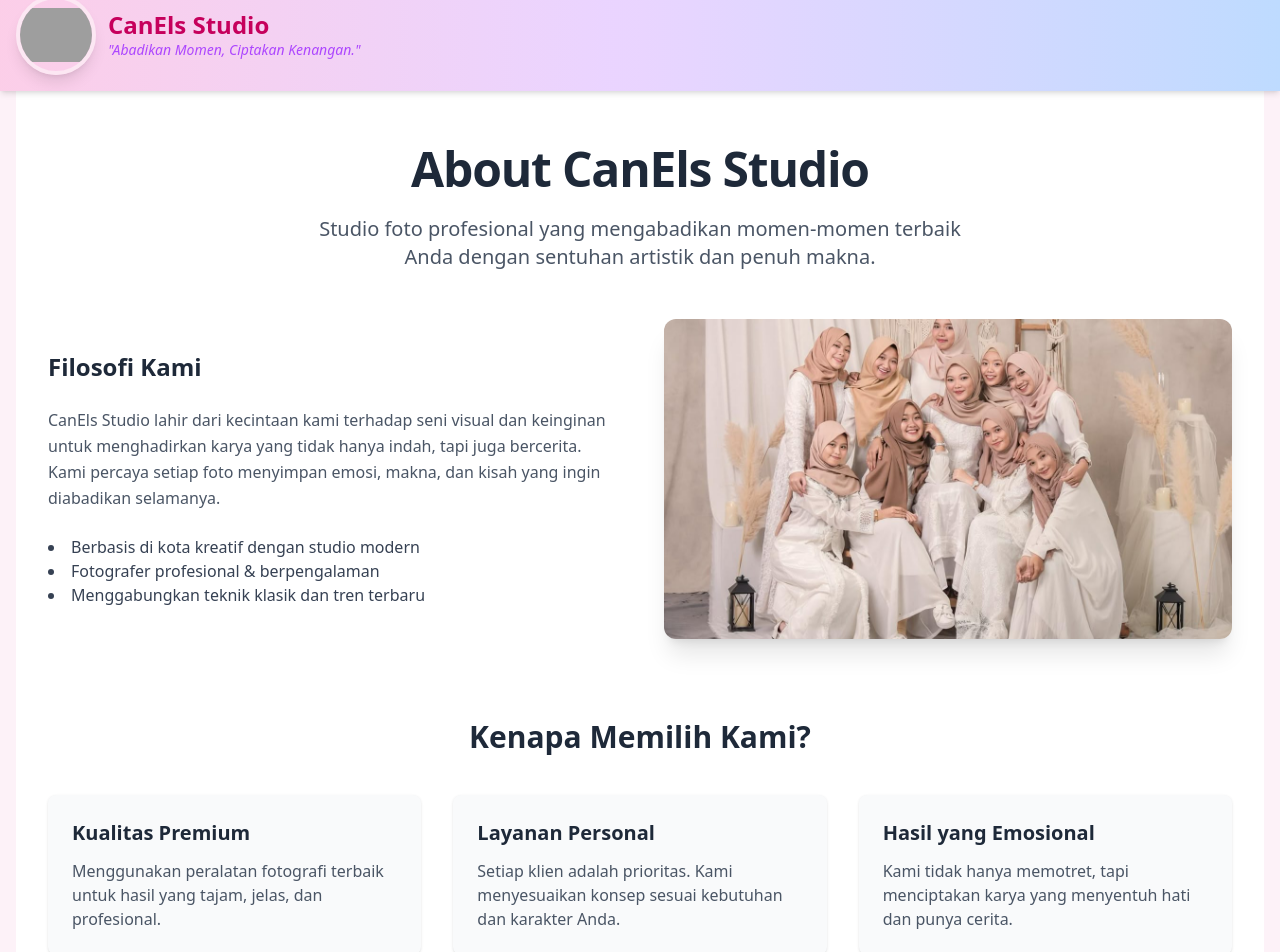
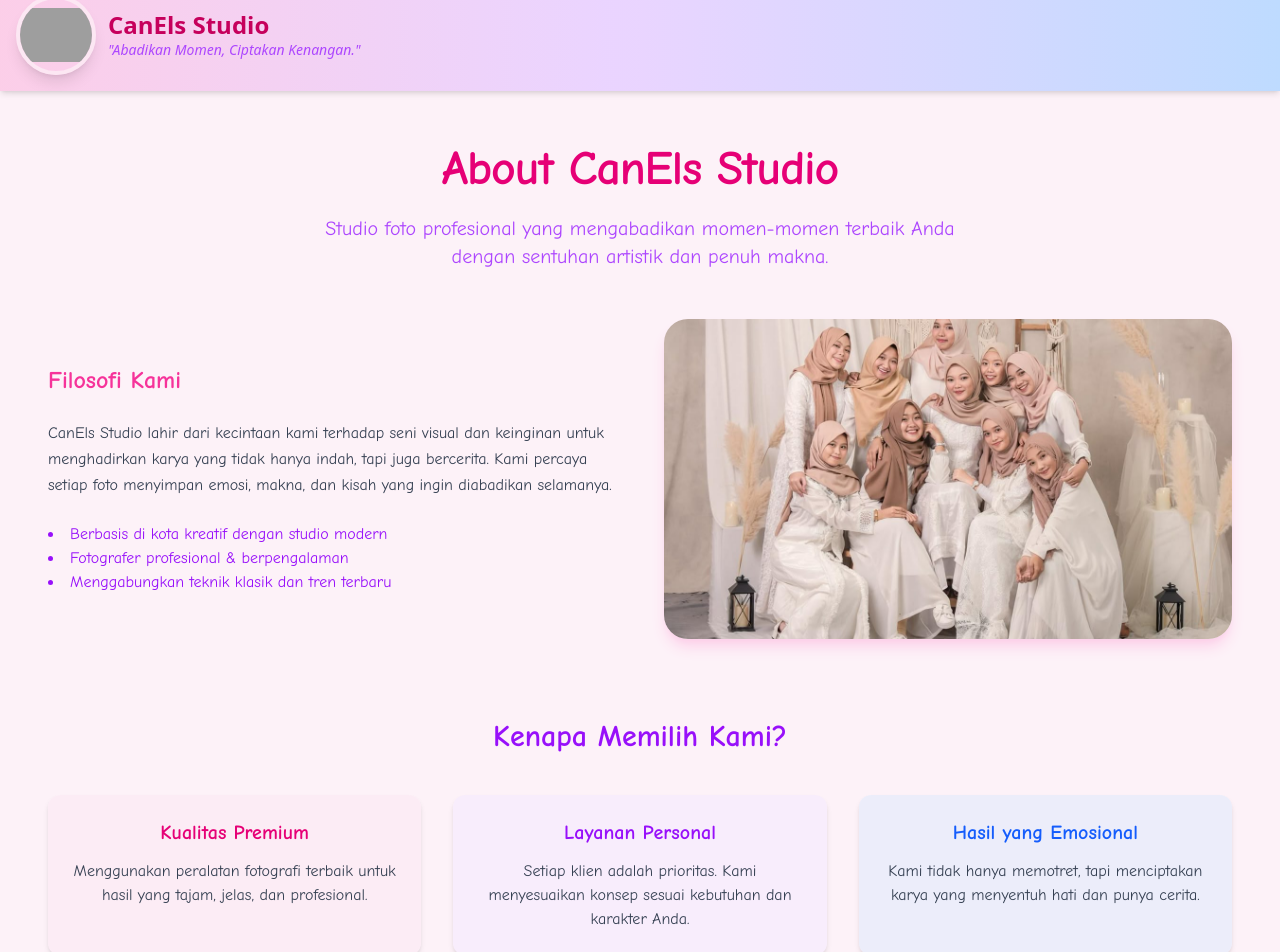
Before and after one commit to lanarizha/web-studio-foto, a Vue app: page /about in a window 1280 px wide. Shown: the part 21-973 px from the top of the page. Built offline with nearby package versions, Linux system fonts and the light colour scheme; no server answers; grey boxes are pictures that could not be loaded.

Commit message:
PRBH tampilan about

```diff
--- a/src/pages/hal-cust/About.vue
+++ b/src/pages/hal-cust/About.vue
@@ -1,25 +1,25 @@
 <template>
   <LayoutPage>
-    <section class="bg-white text-gray-800 min-h-screen py-12 px-4 sm:px-8">
+    <section class="bg-pink-50 text-gray-800 min-h-screen py-12 px-4 sm:px-8 font-comic">
       <!-- Judul Utama -->
-      <div class="text-center mb-12">
-        <h1 class="text-4xl sm:text-5xl font-bold mb-4 leading-tight tracking-tight">About CanEls Studio</h1>
-        <p class="text-gray-600 text-lg sm:text-xl max-w-2xl mx-auto">
+      <div class="text-center mb-12 animate-fade-in-down">
+        <h1 class="text-4xl sm:text-5xl font-extrabold text-pink-600 mb-4 leading-tight tracking-tight">About CanEls Studio</h1>
+        <p class="text-purple-500 text-lg sm:text-xl max-w-2xl mx-auto">
           Studio foto profesional yang mengabadikan momen-momen terbaik Anda dengan sentuhan artistik dan penuh makna.
         </p>
       </div>
 
       <!-- Grid Info -->
-      <div class="grid md:grid-cols-2 gap-12 items-center mb-20">
+      <div class="grid md:grid-cols-2 gap-12 items-center mb-20 animate-fade-in">
         <!-- Teks -->
-        <div class="space-y-6">
-          <h2 class="text-2xl font-semibold">Filosofi Kami</h2>
-          <p class="text-gray-600 leading-relaxed">
-           CanEls Studio lahir dari kecintaan kami terhadap seni visual dan keinginan untuk menghadirkan karya yang
+        <div class="space-y-6 text-gray-700">
+          <h2 class="text-2xl font-bold text-pink-500">Filosofi Kami</h2>
+          <p class="leading-relaxed">
+            CanEls Studio lahir dari kecintaan kami terhadap seni visual dan keinginan untuk menghadirkan karya yang
             tidak hanya indah, tapi juga bercerita. Kami percaya setiap foto menyimpan emosi, makna, dan kisah yang
             ingin diabadikan selamanya.
           </p>
-          <ul class="list-disc list-inside text-gray-700">
+          <ul class="list-disc list-inside text-purple-600">
             <li>Berbasis di kota kreatif dengan studio modern</li>
             <li>Fotografer profesional & berpengalaman</li>
             <li>Menggabungkan teknik klasik dan tren terbaru</li>
@@ -31,38 +31,38 @@
           <img
             src="/src/assets/studio-1.jpg"
             alt="Studio Interior"
-            class="rounded-xl shadow-xl w-full object-cover aspect-video transition-transform duration-500 group-hover:scale-105"
+            class="rounded-3xl shadow-lg shadow-pink-200 w-full object-cover aspect-video transition-transform duration-500 group-hover:scale-105"
           />
           <div
-            class="absolute inset-0 bg-black/20 rounded-xl opacity-0 group-hover:opacity-100 transition-opacity duration-500"
+            class="absolute inset-0 bg-pink-100/20 rounded-3xl opacity-0 group-hover:opacity-100 transition-opacity duration-500"
           ></div>
         </div>
       </div>
 
       <!-- Kenapa Memilih Kami -->
       <div class="mb-16">
-        <h2 class="text-3xl font-semibold text-center mb-10">Kenapa Memilih Kami?</h2>
+        <h2 class="text-3xl font-bold text-center text-purple-600 mb-10">Kenapa Memilih Kami?</h2>
         <div class="grid md:grid-cols-3 gap-8">
-          <div class="bg-gray-50 p-6 rounded-lg shadow hover:shadow-md transition-all duration-300">
-            <h3 class="text-xl font-semibold mb-3">Kualitas Premium</h3>
-            <p class="text-gray-600">Menggunakan peralatan fotografi terbaik untuk hasil yang tajam, jelas, dan profesional.</p>
+          <div class="bg-pink-100/50 p-6 rounded-xl shadow-md hover:shadow-lg hover:scale-[1.02] transition-all duration-300 text-center">
+            <h3 class="text-xl font-bold text-pink-600 mb-3">Kualitas Premium</h3>
+            <p class="text-gray-700">Menggunakan peralatan fotografi terbaik untuk hasil yang tajam, jelas, dan profesional.</p>
           </div>
-          <div class="bg-gray-50 p-6 rounded-lg shadow hover:shadow-md transition-all duration-300">
-            <h3 class="text-xl font-semibold mb-3">Layanan Personal</h3>
-            <p class="text-gray-600">Setiap klien adalah prioritas. Kami menyesuaikan konsep sesuai kebutuhan dan karakter Anda.</p>
+          <div class="bg-purple-100/50 p-6 rounded-xl shadow-md hover:shadow-lg hover:scale-[1.02] transition-all duration-300 text-center">
+            <h3 class="text-xl font-bold text-purple-600 mb-3">Layanan Personal</h3>
+            <p class="text-gray-700">Setiap klien adalah prioritas. Kami menyesuaikan konsep sesuai kebutuhan dan karakter Anda.</p>
           </div>
-          <div class="bg-gray-50 p-6 rounded-lg shadow hover:shadow-md transition-all duration-300">
-            <h3 class="text-xl font-semibold mb-3">Hasil yang Emosional</h3>
-            <p class="text-gray-600">Kami tidak hanya memotret, tapi menciptakan karya yang menyentuh hati dan punya cerita.</p>
+          <div class="bg-blue-100/50 p-6 rounded-xl shadow-md hover:shadow-lg hover:scale-[1.02] transition-all duration-300 text-center">
+            <h3 class="text-xl font-bold text-blue-600 mb-3">Hasil yang Emosional</h3>
+            <p class="text-gray-700">Kami tidak hanya memotret, tapi menciptakan karya yang menyentuh hati dan punya cerita.</p>
           </div>
         </div>
       </div>
 
       <!-- Mini Galeri -->
-      <div>
-        <h2 class="text-3xl font-semibold text-center mb-10">Suasana Studio Kami</h2>
+      <div class="animate-fade-in-up">
+        <h2 class="text-3xl font-bold text-center text-pink-500 mb-10">Suasana Studio Kami</h2>
         <div class="grid grid-cols-2 sm:grid-cols-3 md:grid-cols-4 gap-4">
-          <div v-for="(img, i) in miniGallery" :key="i" class="overflow-hidden rounded-lg">
+          <div v-for="(img, i) in miniGallery" :key="i" class="overflow-hidden rounded-2xl shadow shadow-purple-200 hover:shadow-xl transition-all duration-300">
             <img
               :src="img"
               alt="Mini Gallery"
@@ -84,6 +84,47 @@ import img14 from '../../assets/studio-3.jpg'
 import img4 from '../../assets/bayi-4.jpg'
 import img5 from '../../assets/prewed-1.jpg'
 
-
 const miniGallery = [img13, img14, img4, img5]
 </script>
+
+<style scoped>
+@import url('https://fonts.googleapis.com/css2?family=Comic+Neue:wght@400;700&display=swap');
+
+.font-comic {
+  font-family: 'Comic Neue', cursive;
+}
+
+@keyframes fadeInDown {
+  from {
+    opacity: 0;
+    transform: translateY(-20px);
+  }
+  to {
+    opacity: 1;
+    transform: translateY(0);
+  }
+}
+
+@keyframes fadeInUp {
+  from {
+    opacity: 0;
+    transform: translateY(20px);
+  }
+  to {
+    opacity: 1;
+    transform: translateY(0);
+  }
+}
+
+.animate-fade-in-down {
+  animation: fadeInDown 1s ease-out;
+}
+
+.animate-fade-in-up {
+  animation: fadeInUp 1s ease-out;
+}
+
+.animate-fade-in {
+  animation: fadeInDown 0.9s ease-out;
+}
+</style>
```
